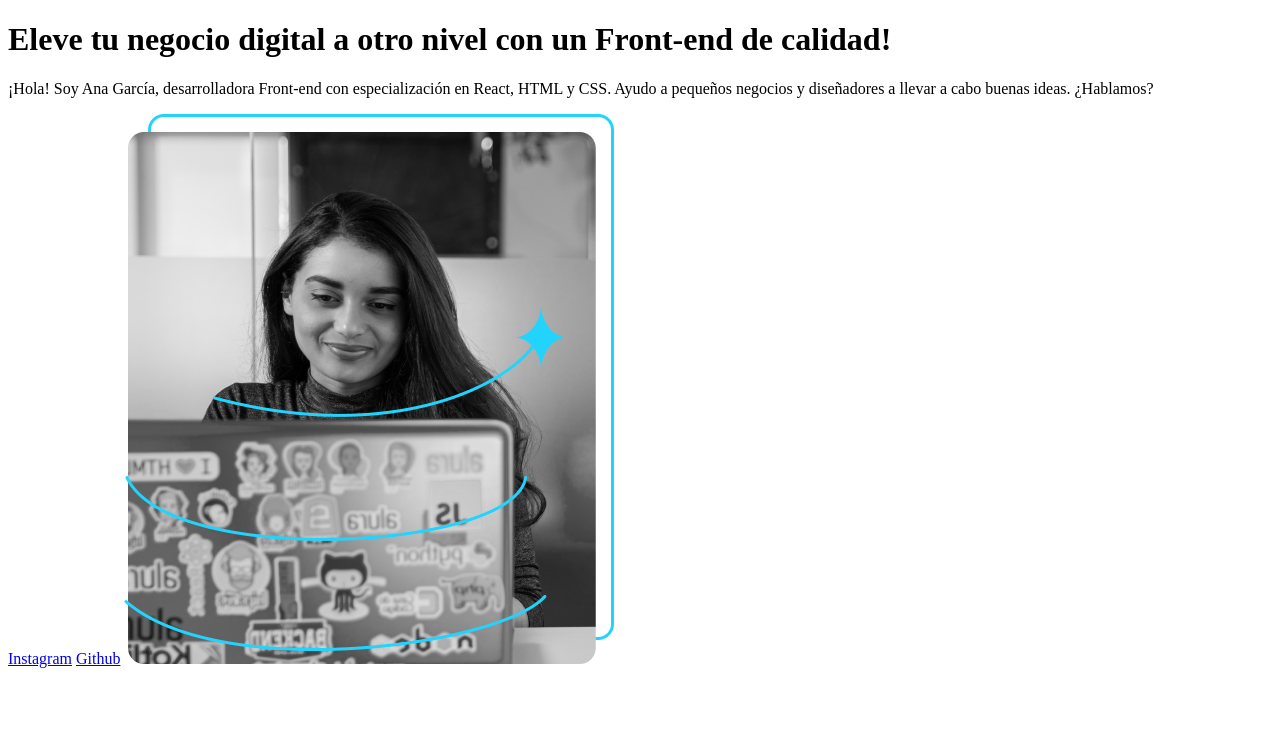
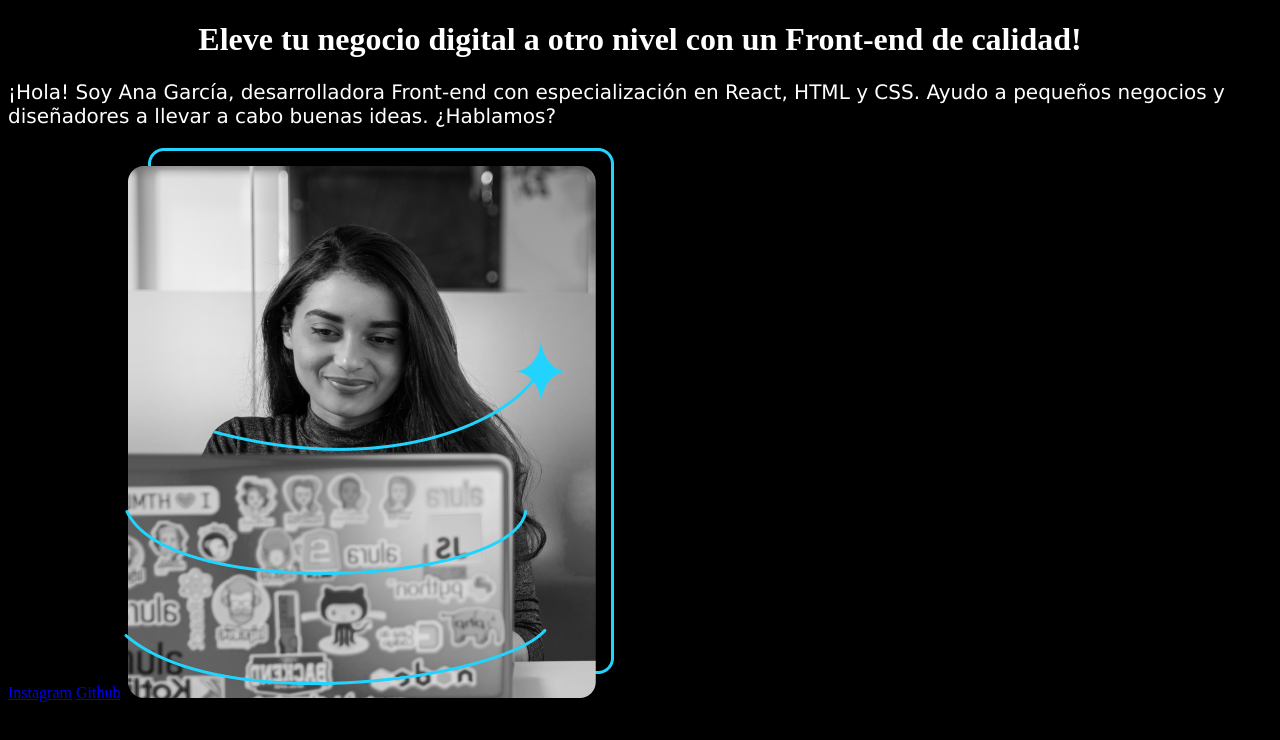
Before and after one commit to fcicerelli/html-css-desarrollo-estructura-archivos-tags__Alura, a plain HTML site: page index.html in a window 1280 px wide. Drawn offline with Linux system fonts and the light colour scheme.

Commit message:
estilado básico

```diff
--- a/index.html
+++ b/index.html
@@ -3,6 +3,7 @@
 <head>
   <meta charset="UTF-8">
   <meta name="viewport" content="width=device-width, initial-scale=1.0">
+  <link rel="stylesheet" href="./style.css">
   <title>Portafolio</title>
 </head>
 <body>
--- /dev/null
+++ b/style.css
@@ -0,0 +1,13 @@
+body {
+  background-color: #000000;
+  color: white;
+}
+
+h1 {
+  text-align: center;
+}
+
+p {
+  font-family: verdana;
+  font-size: 20px;
+}
```
Also changed, not shown: Notas.txt (deleted).
